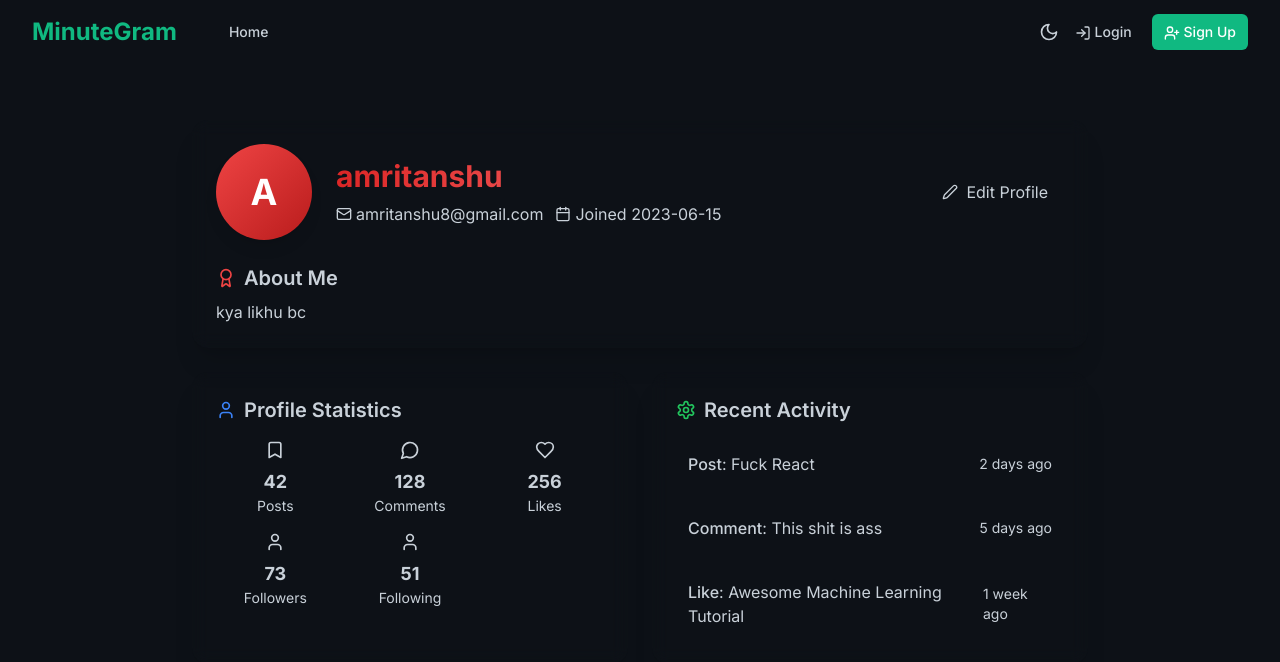
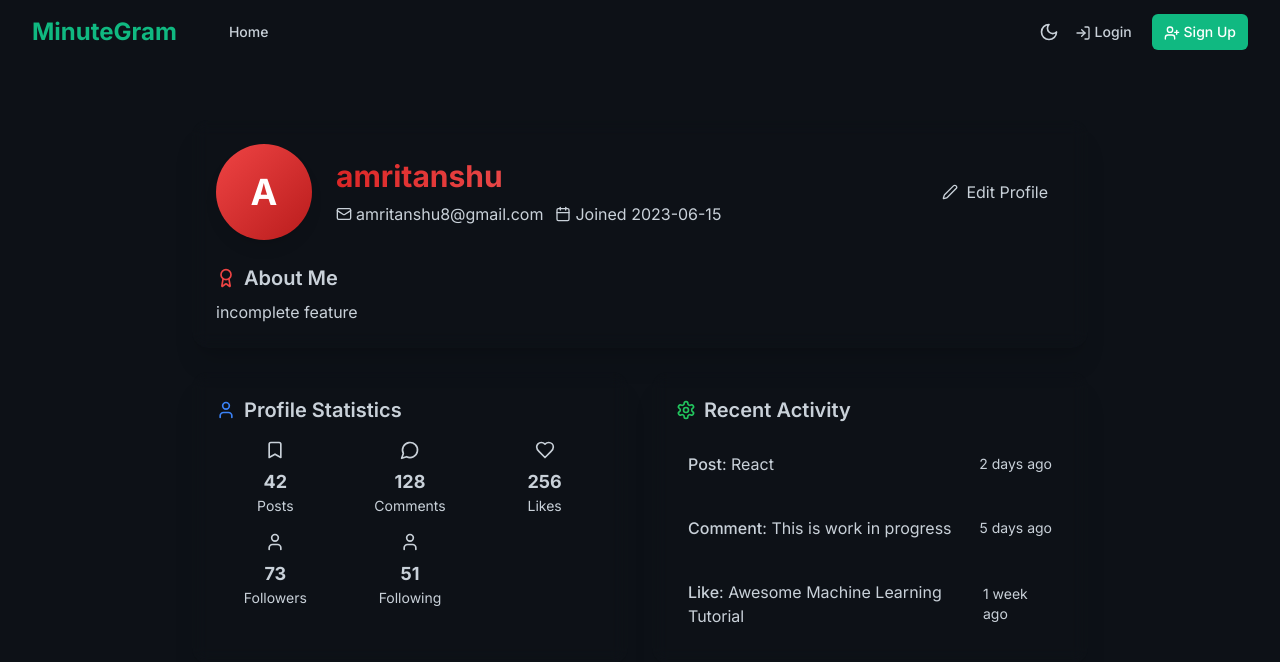
Before and after one commit to MinuteHanD/MinuteGram, a React (Vite) app in the folder client/: page /profile in a window 1280 px wide. Shown: the top 662 px of the page. Built offline with nearby package versions, Linux system fonts and the light colour scheme; no server answers; the HTML template or start-up script is replaced by a standard one.

Commit message:
Update ProfilePage.jsx

```diff
--- a/client/src/component/ProfilePage.jsx
+++ b/client/src/component/ProfilePage.jsx
@@ -39,7 +39,7 @@ const ProfilePage = () => {
     username: 'amritanshu',
     email: 'amritanshu8@gmail.com',
     joinDate: '2023-06-15',
-    bio: 'kya likhu bc',
+    bio: 'incomplete feature',
     stats: {
       posts: 42,
       comments: 128,
@@ -48,8 +48,8 @@ const ProfilePage = () => {
       following: 51
     },
     recentActivity: [
-      { type: 'post', title: 'Fuck React', date: '2 days ago' },
-      { type: 'comment', title: 'This shit is ass', date: '5 days ago' },
+      { type: 'post', title: 'React', date: '2 days ago' },
+      { type: 'comment', title: 'This is work in progress', date: '5 days ago' },
       { type: 'like', title: 'Awesome Machine Learning Tutorial', date: '1 week ago' }
     ]
   };
```
